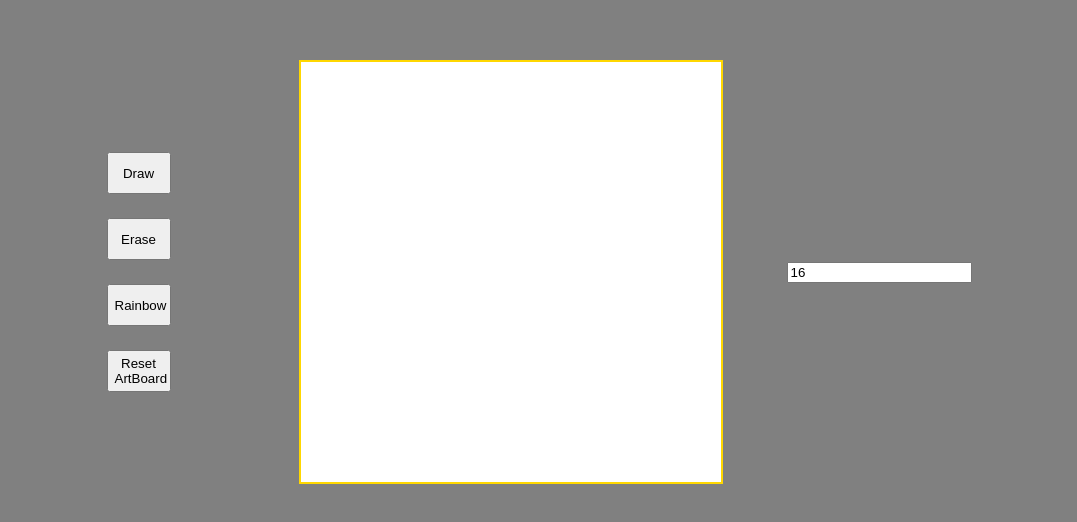
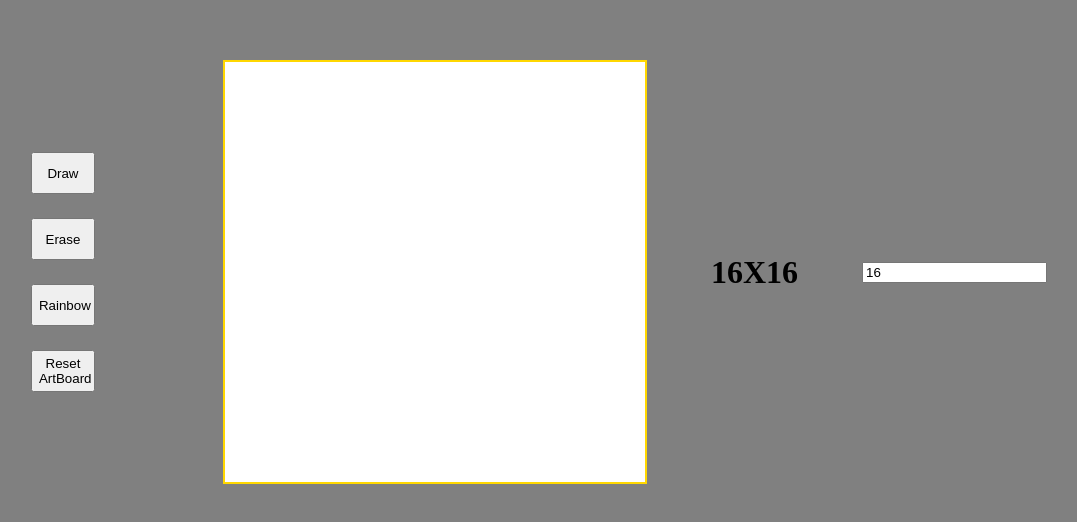
Before and after one commit to NikhilBabu829/EtchASketch, a plain HTML site: page index.html in a window 1280 px wide. Shown: the part 128-650 px from the top of the page, without its empty margins (101-1178 px from the left). Drawn offline with Linux system fonts and the light colour scheme.

Commit message:
adding a h1 to indicate the present size of board for user convience

```diff
--- a/app.js
+++ b/app.js
@@ -34,6 +34,8 @@ const clearingAllDivs = ()=>{
         d.remove()
     })
 }
+const h1 = document.querySelector('h1')
+h1.innerText = `${globalSize}X${globalSize}`
 
 input.addEventListener('input',()=>{
     if(input.value !== globalSize){
@@ -41,10 +43,14 @@ input.addEventListener('input',()=>{
             return alert('Max Limit is 64')
         }
         globalSize = input.value
+        h1.innerText = `${globalSize}X${globalSize}`
         clearingAllDivs()
         gridSizing(globalSize)
     }
 })
+
+
+
 
 gridSizing(globalSize)
 
--- a/index.html
+++ b/index.html
@@ -16,6 +16,7 @@
         <button class = "reset">Reset ArtBoard</button>
     </section>
     <section class="main"></section>
+    <h1></h1>
     <input type="text" min="1" max="64" value="16" name="16" class = "inputRange">
     <script src="app.js"></script>
 </body>
```
